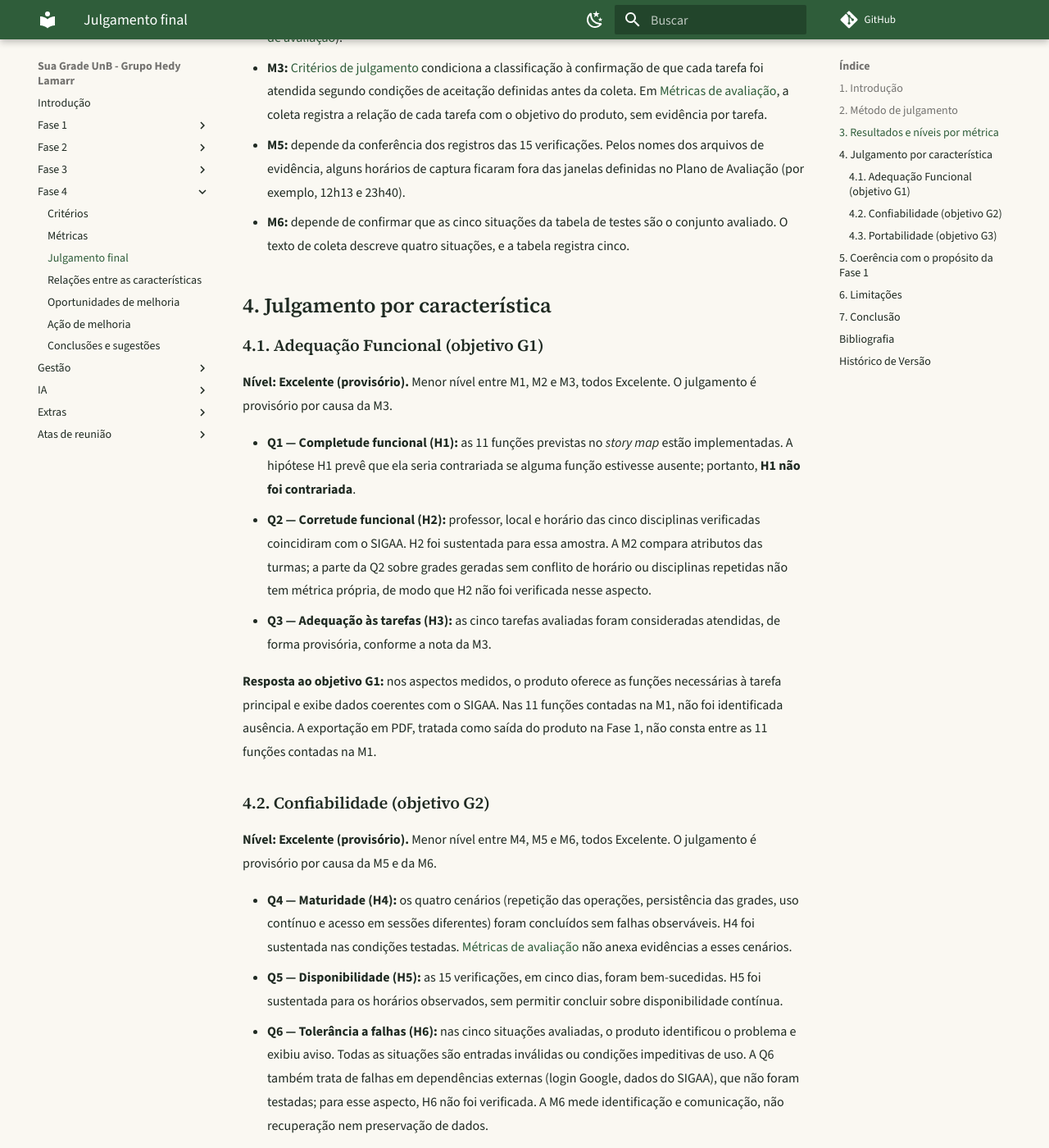
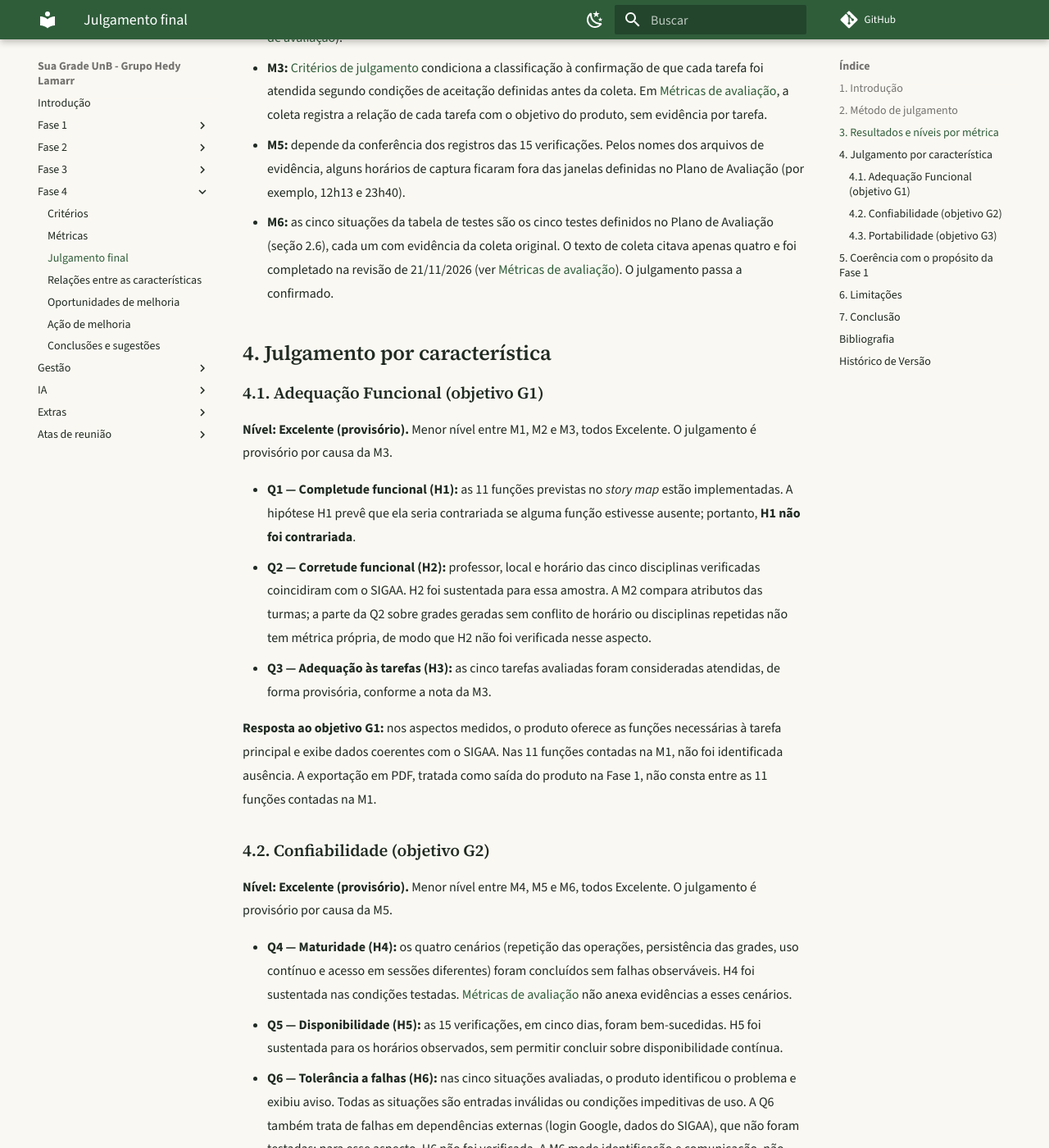
Before and after one commit to FCTE-Qualidade-de-Software-1/2026-2_T02_HEDY_LAMAR, an MkDocs documentation site: the page built from docs/fase-4/julgamento-final.md, in a window 1280 px wide and 1400 px high, scrolled down 1961 px. Shown: the whole window at 82% size. Built offline with MkDocs 1.6.1 and Material for MkDocs 9.7.7, drawn with Linux system fonts in a browser that asks for light colours; comment, search, counter and statistics services are not loaded; some of the changed text lies outside the part shown.

Commit message:
docs: confirma o julgamento da M6 (cinco situacoes com evidencia)
- Metricas: quinta situacao (T5, busca sem parametros) incluida no
  procedimento e no resultado, conforme o Plano (secao 2.6) e a tabela
  de testes; nota de revisao; tabela de testes volta a ser exibida
- Criterios: julgamento da M6 passa de provisorio a confirmado
- Julgamento final: M6 confirmada; Confiabilidade segue provisoria
  apenas pela M5; limitacoes atualizadas (M3 e M5)

```diff
--- a/docs/fase-4/julgamento-final.md
+++ b/docs/fase-4/julgamento-final.md
@@ -27,19 +27,19 @@ O julgamento também é relacionado ao propósito da avaliação, estabelecido n
 | M3 — Adequação às tarefas | Adequação Funcional | 100% | 5 de 5 tarefas | Excelente | Provisório |
 | M4 — Maturidade | Confiabilidade | 100% | 4 de 4 cenários | Excelente | Confirmado |
 | M5 — Disponibilidade observada | Confiabilidade | 100% | 15 de 15 verificações | Excelente | Provisório |
-| M6 — Tolerância a falhas | Confiabilidade | 100% | 5 de 5 situações | Excelente | Provisório |
+| M6 — Tolerância a falhas | Confiabilidade | 100% | 5 de 5 situações | Excelente | Confirmado |
 | M7 — Adaptabilidade | Portabilidade | 100% | 6 de 6 ambientes | Excelente | Confirmado |
 
 Fonte: [Métricas de avaliação](Metricas.md) e [Critérios de julgamento](../fase-2/criterios.md).
 
 <font size="3"><p style="text-align: left">Autor(es): [João Vitor](https://github.com/Jauzimm), 2026.</p></font>
 
-Notas sobre as situações provisórias e sobre a M1:
+Notas sobre as situações provisórias e sobre as revisões da M1 e da M6:
 
 - **M1:** o nível Excelente exige pelo menos 10 das 11 funções. As 11 funções estão implementadas. A exclusão de uma grade salva localmente (R9), registrada antes como ausente, foi verificada na coleta complementar de 18 e 19/11/2026 e está disponível no produto (ver a revisão em [Métricas de avaliação](Metricas.md)).
 - **M3:** [Critérios de julgamento](../fase-2/criterios.md) condiciona a classificação à confirmação de que cada tarefa foi atendida segundo condições de aceitação definidas antes da coleta. Em [Métricas de avaliação](Metricas.md), a coleta registra a relação de cada tarefa com o objetivo do produto, sem evidência por tarefa.
 - **M5:** depende da conferência dos registros das 15 verificações. Pelos nomes dos arquivos de evidência, alguns horários de captura ficaram fora das janelas definidas no Plano de Avaliação (por exemplo, 12h13 e 23h40).
-- **M6:** depende de confirmar que as cinco situações da tabela de testes são o conjunto avaliado. O texto de coleta descreve quatro situações, e a tabela registra cinco.
+- **M6:** as cinco situações da tabela de testes são os cinco testes definidos no Plano de Avaliação (seção 2.6), cada um com evidência da coleta original. O texto de coleta citava apenas quatro e foi completado na revisão de 21/11/2026 (ver [Métricas de avaliação](Metricas.md#m6-tolerancia-a-falhas)). O julgamento passa a confirmado.
 
 ## 4. Julgamento por característica
 
@@ -55,7 +55,7 @@ Notas sobre as situações provisórias e sobre a M1:
 
 ### 4.2. Confiabilidade (objetivo G2)
 
-**Nível: Excelente (provisório).** Menor nível entre M4, M5 e M6, todos Excelente. O julgamento é provisório por causa da M5 e da M6.
+**Nível: Excelente (provisório).** Menor nível entre M4, M5 e M6, todos Excelente. O julgamento é provisório por causa da M5.
 
 - **Q4 — Maturidade (H4):** os quatro cenários (repetição das operações, persistência das grades, uso contínuo e acesso em sessões diferentes) foram concluídos sem falhas observáveis. H4 foi sustentada nas condições testadas. [Métricas de avaliação](Metricas.md) não anexa evidências a esses cenários.
 - **Q5 — Disponibilidade (H5):** as 15 verificações, em cinco dias, foram bem-sucedidas. H5 foi sustentada para os horários observados, sem permitir concluir sobre disponibilidade contínua.
@@ -95,7 +95,7 @@ Fonte: [Propósito da avaliação](../fase-1/proposito.md), [Métricas de avalia
 - **Amostras pequenas:** cinco disciplinas, quatro cenários, cinco situações de falha e seis ambientes. Os resultados não se generalizam para toda a oferta da UnB nem para todos os usuários.
 - **Data de referência:** o produto foi observado no estado de 17/10/2026, com coletas entre 19 e 24/10/2026. Alterações posteriores no produto ou no SIGAA não estão refletidas.
 - **Avaliação externa:** a abordagem é de caixa-preta, pela interface em produção. Os resultados indicam o que foi observado, não as causas internas.
-- **Métricas com julgamento provisório:** M3, M5 e M6, conforme a seção 3. O julgamento de Adequação Funcional e de Confiabilidade pode mudar após a confirmação.
+- **Métricas com julgamento provisório:** M3 e M5, conforme a seção 3. O julgamento de Adequação Funcional e de Confiabilidade pode mudar após a confirmação.
 - **Aspectos sem métrica:** conflito de horário em grades geradas, defasagem dos dados, falha de dependências externas e ambientes fora da matriz avaliada.
 - **Avaliadores:** a avaliação foi feita pela própria equipe, sem participantes externos.
 - **Níveis por característica:** a regra do menor nível é uma escolha da equipe, não uma regra dos critérios da Fase 2. Como todas as métricas ficaram em Excelente, outra regra de combinação não alteraria o nível de nenhuma característica.
@@ -107,7 +107,7 @@ Fonte: [Propósito da avaliação](../fase-1/proposito.md), [Métricas de avalia
 | Característica | Objetivo | Nível | Situação |
 | :--- | :---: | :--- | :--- |
 | Adequação Funcional | G1 | Excelente | Provisório (M3) |
-| Confiabilidade | G2 | Excelente | Provisório (M5 e M6) |
+| Confiabilidade | G2 | Excelente | Provisório (M5) |
 | Portabilidade | G3 | Excelente | Confirmado |
 
 <font size="3"><p style="text-align: left">Autor(es): [João Vitor](https://github.com/Jauzimm), 2026.</p></font>
@@ -129,3 +129,4 @@ Nas condições e amostras avaliadas, o Sua Grade UnB atende aos critérios da F
 | 1.2 | Adição dos tópicos 5 e 6 | [João Victor Marques](https://github.com/jmarquees) | 15/11/2026 | | |
 | 1.3 | Adição da conclusão e bibliografia | [João Victor Marques](https://github.com/jmarquees) | 15/11/2026 | | |
 | 1.4 | Revisão da M1 (R9 implementada, 11/11) e dos trechos que dependiam dela | [Cauã Clemente](https://github.com/CauaoClemente) | 19/11/2026 | | |
+| 1.5 | Confirmação da M6 (cinco situações conforme o Plano de Avaliação) e dos trechos que dependiam dela | [Cauã Clemente](https://github.com/CauaoClemente) | 21/11/2026 | | |
```
Also changed, not shown: docs/fase-2/criterios.md (+2 -1 lines), docs/fase-4/Metricas.md (+9 -4 lines).
